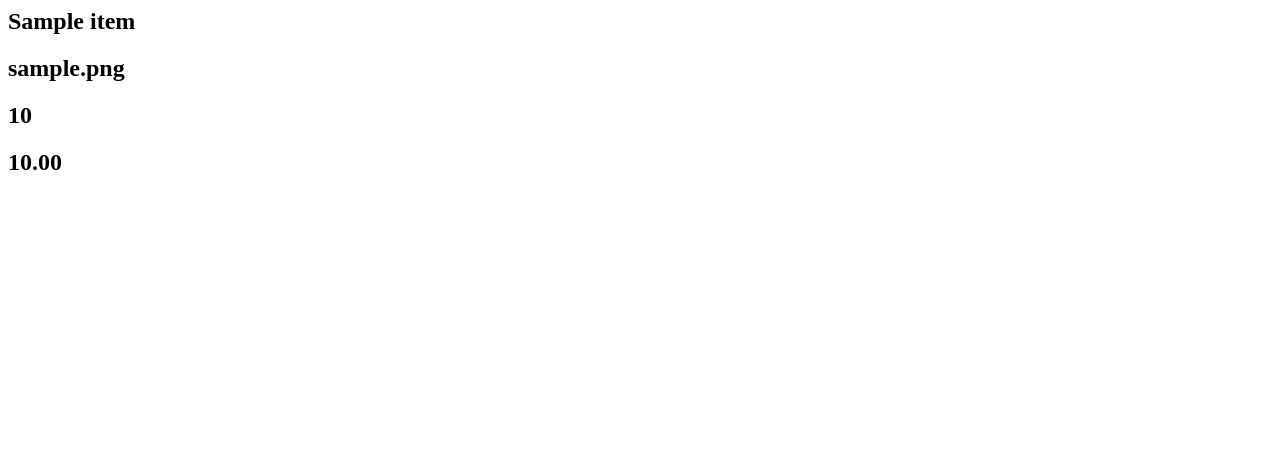
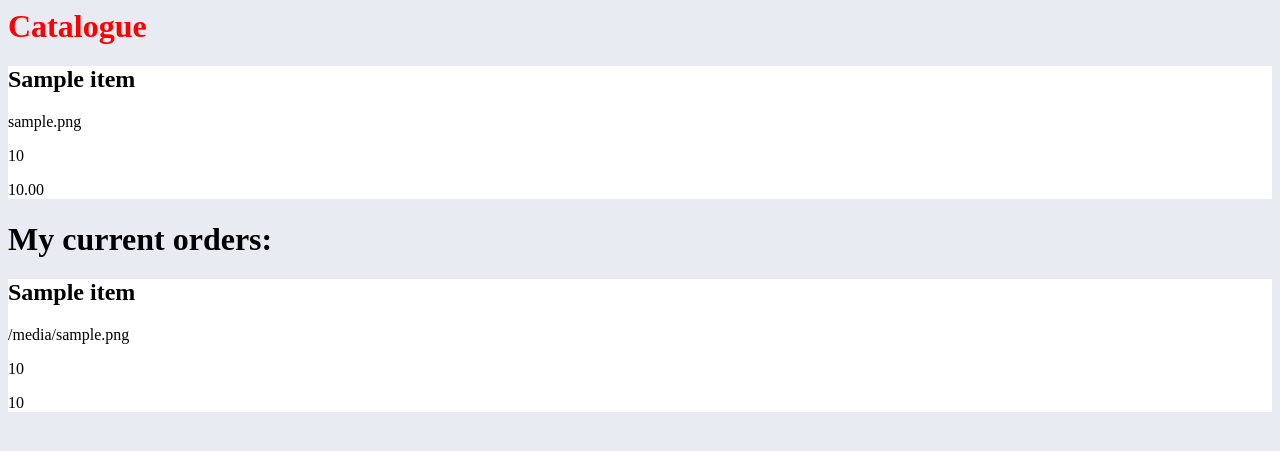
Before and after one commit to sean-tse/codebrew2021, a Django app: template mysite/growocery/templates/growocery/group_catalogue.html in a window 1280 px wide. Shown: the top 451 px of the page. Run offline with Django 3.2, Linux system fonts and the light colour scheme; tables that the repository leaves empty hold one stand-in row (values such as "Sample post"); the template is opened without the code that fills it: values that come from a table or form of the project are taken from there, most other values are stand-ins (such as "Sample title", 1, 10 or a date in 2020).

Commit message:
working on community catalogue

```diff
--- a/mysite/growocery/models.py
+++ b/mysite/growocery/models.py
@@ -64,7 +64,7 @@ class Order(models.Model):
     customer = models.ForeignKey(CustomerProfile, on_delete=models.CASCADE)
     store = models.ForeignKey(GroceryStore, on_delete=models.CASCADE, blank=True, null=True)
     prices = models.ManyToManyField(Price)
-    orderTotal =  models.DecimalField(decimal_places=2, max_digits=15)
+    orderTotal =  models.DecimalField(decimal_places=2, max_digits=15, default=0)
     invoiceGenerated = models.BooleanField(default=False)
 
 
--- a/mysite/growocery/templates/growocery/group_catalogue.html
+++ b/mysite/growocery/templates/growocery/group_catalogue.html
@@ -1,10 +1,25 @@
-{% if prices %}
-    {%for price in prices%}
+<body style="background-color: #e8ecf2">
+  <h1 style="color: red">Catalogue</h1>
+  {% if prices %} {% for price in prices %}
+  <div class="card" style="background-color: White" onclick="">
     <div class="container">
-        <h2>{{ price.item.name }}</h2>
-        <h2>{{ price.item.img}}</h2>
-        <h2>{{ price.quantity}}</h2>
-        <h2>{{ price.price}}</h2>
+      <h2>{{ price.item.name }}</h2>
+      <p>{{price.item.img}}</p>
+      <p>{{price.quantity}}</p>
+      <p>{{price.price}}</p>
     </div>
-    {% endfor %}
-{% endif %}
+  </div>
+  {% endfor %} {% endif %}
+
+  <h1>My current orders:</h1>
+  {% for price in myorders.prices %}
+  <div class="card" style="background-color: White" onclick="">
+    <div class="container">
+      <h2>{{ price.item.name }}</h2>
+      <p>{{price.item.img}}</p>
+      <p>{{price.quantity}}</p>
+      <p>{{price.price}}</p>
+    </div>
+  </div>
+  {% endfor %}
+</body>
--- a/mysite/growocery/views.py
+++ b/mysite/growocery/views.py
@@ -105,6 +105,8 @@ def group_catalogue(request, id):
     if request.user.is_authenticated:
         group = CommunityGroceryGroup.objects.filter(id=id)[0]
         prices = Price.objects.filter(item__chain=group.store.chain)
-        return render(request, 'growocery/group_catalogue.html', {'prices': prices})
+
+        myorder = Order.objects.get_or_create(store=group.store, customer=request.user.customerprofile)[0]
+        return render(request, 'growocery/group_catalogue.html', {'prices': prices, 'myorder':myorder})
     else:
         return redirect('/growocery/login/')
```
Also changed, not shown: mysite/growocery/migrations/0003_order_store.py (added), mysite/growocery/migrations/0004_auto_20210417_1312.py (added).
